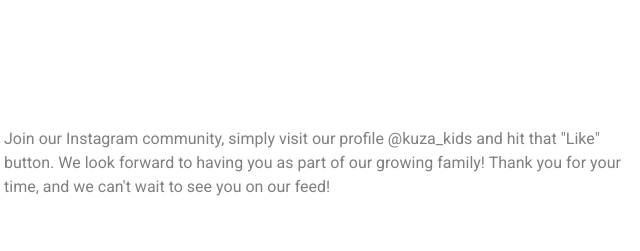
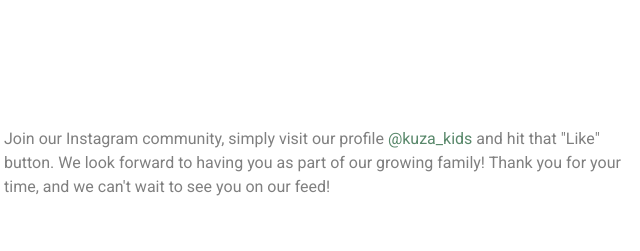
Before and after one commit to WuorBhang/kuza_kids, a plain HTML site: page index.html in a window 1280 px wide. Shown: the part 7040-7291 px from the top of the page, 363-1003 px from the left. Drawn offline with nearby package versions, Linux system fonts and the light colour scheme; files whose address does not match are found by name.

Commit message:
instagram commiting

```diff
--- a/index.html
+++ b/index.html
@@ -694,8 +694,7 @@
 				</div>
 				<div class="col-lg-7" data-aos="fade-up" data-aos-delay="100">
 					<p>
-						Join our Instagram community, simply visit our profile @kuza_kids and hit that "Like" button. We
-						look forward to having you as part of our growing family!
+						Join our Instagram community, simply visit our profile <a href="https://www.instagram.com/kuza_kids">@kuza_kids</a> and hit that "Like" button. We look forward to having you as part of our growing family!
 						Thank you for your time, and we can't wait to see you on our feed!
 					</p>
 				</div>
```
Also changed, not shown: about.html (+1 -2 lines), contact.html (+1 -2 lines).
